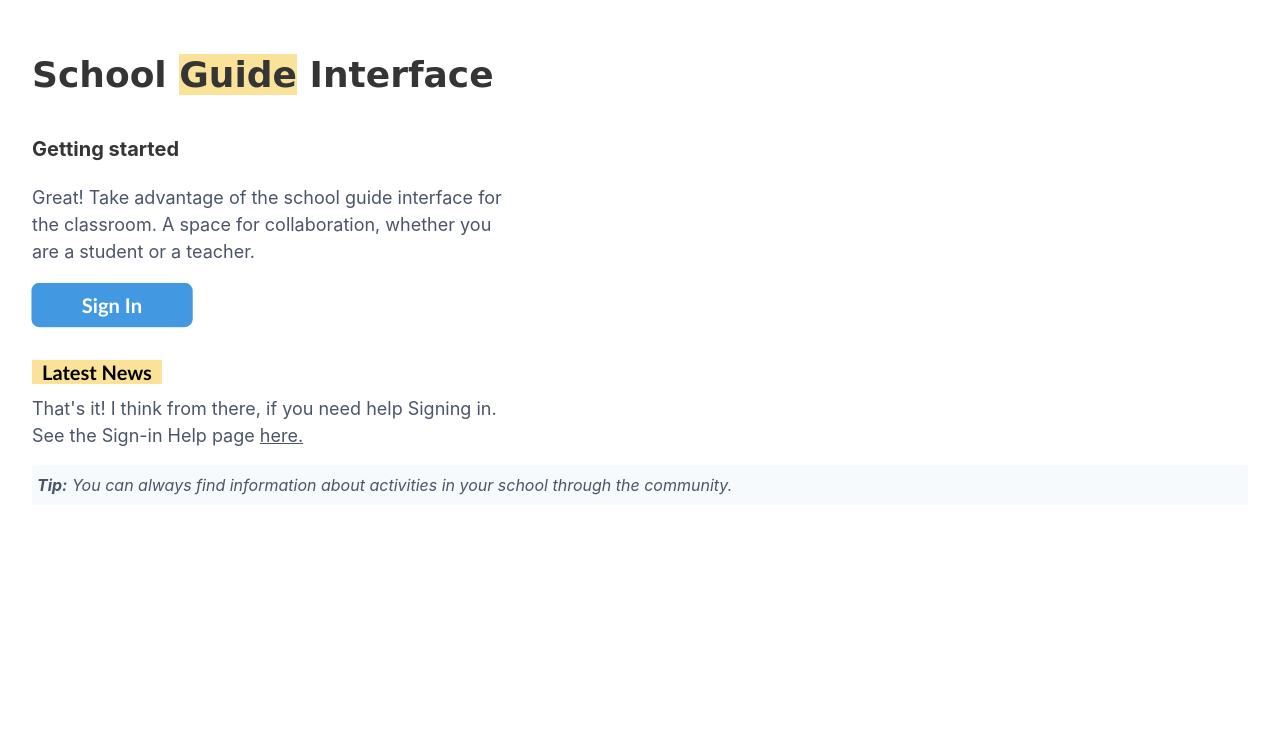
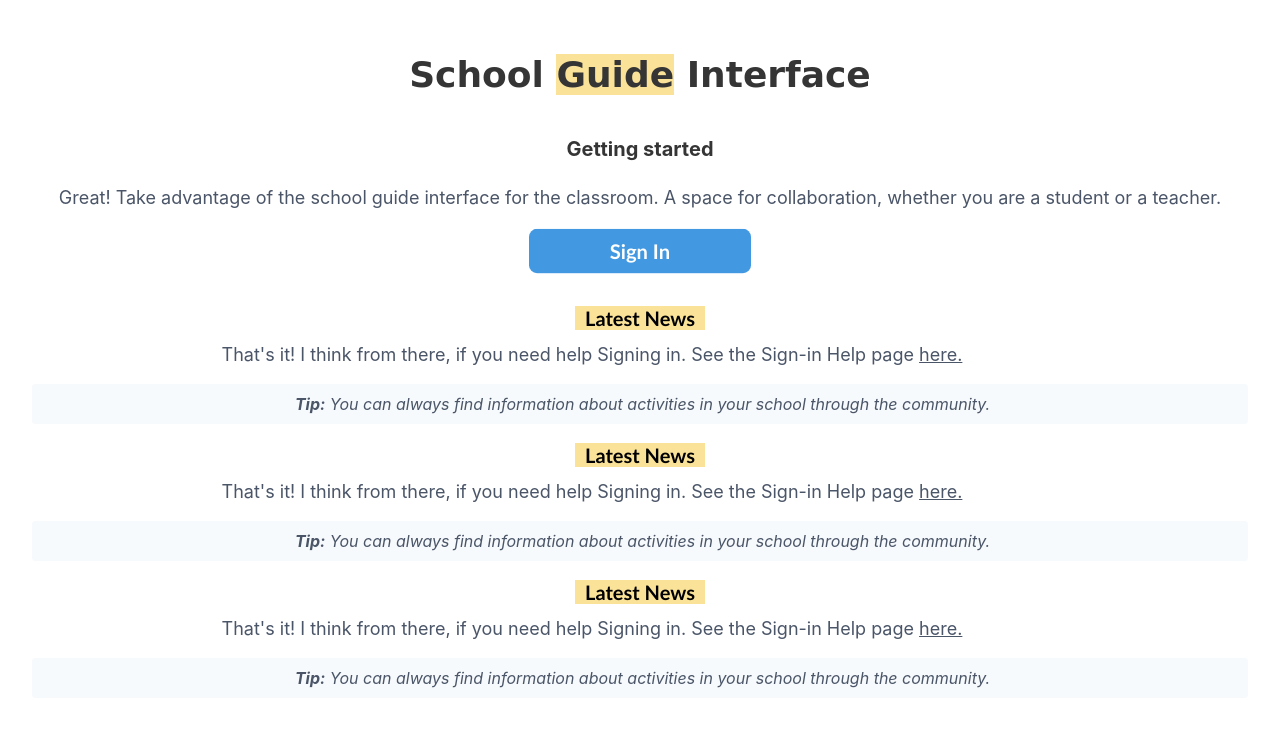
Before and after one commit to Overcops/School-Guide-Interface, a PHP site: page / in a window 1280 px wide. Shown: the top 745 px of the page. Run offline with PHP 8.4, Linux system fonts and the light colour scheme.

Commit message:
Add files via upload

```diff
--- a/index.css
+++ b/index.css
@@ -14,31 +14,32 @@ h1, h2, p {
     padding: 32px;
     font-family: none;
     box-sizing:inherit;
-
+    text-align: center;
 
 }
 
 .text-h1 {
-    text-align: left;
+    text-align: center;
     font-size: 36px;
     margin: 16px 0px 0px;
     color: rgb(53, 53, 53);
     font-family:cursive, -apple-system,BlinkMacSystemFont,Segoe UI,Roboto,Helvetica Neue,Arial,Noto Sans,sans-serif,Apple Color Emoji,Segoe UI Emoji,Segoe UI Symbol,Noto Color Emoji;
 }
 .text-h2 {
-    text-align: left;
+    text-align: center;
     font-size: 20px;
     margin: 32px 0px 0px;
     color: rgb(53, 53, 53);
     font-family: -apple-system,BlinkMacSystemFont,Segoe UI,Roboto,Helvetica Neue,Arial,Noto Sans,sans-serif,Apple Color Emoji,Segoe UI Emoji,Segoe UI Symbol,Noto Color Emoji;
 }
 .m-p1 {
-    max-width: 30rem;
-    text-align: left;
+    max-width: 100rem;
+    text-align: center;
     font-size: 18px;
     margin: 20px 0px 0px;
     color: #4a5568;
     font-family: -apple-system,BlinkMacSystemFont,Segoe UI,Roboto,Helvetica Neue,Arial,Noto Sans,sans-serif,Apple Color Emoji,Segoe UI Emoji,Segoe UI Symbol,Noto Color Emoji;
+
 }
 .m-b {
    background-color: #4299e1;
@@ -64,11 +65,12 @@ button {
     background-color:#63b3ed;
 }
 .px-em {
-    padding-left: 50px;
-    padding-right: 50px;
+    padding-left: 80px;
+    padding-right: 80px;
     padding-top: 10px;
     padding-bottom: 10px;
     margin: 18px 0px 0px;
+    text-align:center;
 }
 .join-txt {
     Opacity: 0.6;
@@ -84,13 +86,14 @@ button {
     padding-right: 10px;
     font-size: 20px;
     font-weight: 700;
+    text-align:center;
     font-family: 'Gill Sans', 'Gill Sans MT', Calibri, 'Trebuchet MS', sans-serif;
 }
 
 .ms-1 {
     margin-top: 8px;
-    max-width: 30rem;
-    text-align: left;
+    max-width: 70rem;
+    text-align: center;
     font-size: 18px;
     color: #4a5568;
     font-family: -apple-system,BlinkMacSystemFont,Segoe UI,Roboto,Helvetica Neue,Arial,Noto Sans,sans-serif,Apple Color Emoji,Segoe UI Emoji,Segoe UI Symbol,Noto Color Emoji;
--- a/index.html
+++ b/index.html
@@ -50,6 +50,40 @@
                                         about activities in your school through the community.
                                     </p>
                                 </div>
+                                <div class="item-m-1">
+                                    <span class="txt-m1">Latest News</span>
+                                </div>
+                                <p class="ms-1">
+                                    That's it! I think from there, if you need help Signing in.
+                                    See the Sign-in Help page
+                                    <span class="PI">
+                                        <a href=""class="mspan" >here.</a>
+                                    </span>
+                                </p>
+                                <div class="tip1">
+                                    <p class="italic">
+                                        <span class="tip-1">Tip:</span>
+                                        You can always find information
+                                        about activities in your school through the community.
+                                    </p>
+                                </div>
+                                <div class="item-m-1">
+                                    <span class="txt-m1">Latest News</span>
+                                </div>
+                                <p class="ms-1">
+                                    That's it! I think from there, if you need help Signing in.
+                                    See the Sign-in Help page
+                                    <span class="PI">
+                                        <a href=""class="mspan" >here.</a>
+                                    </span>
+                                </p>
+                                <div class="tip1">
+                                    <p class="italic">
+                                        <span class="tip-1">Tip:</span>
+                                        You can always find information
+                                        about activities in your school through the community.
+                                    </p>
+                                </div>
                             </div>
                         </div>
                     </section>
```
